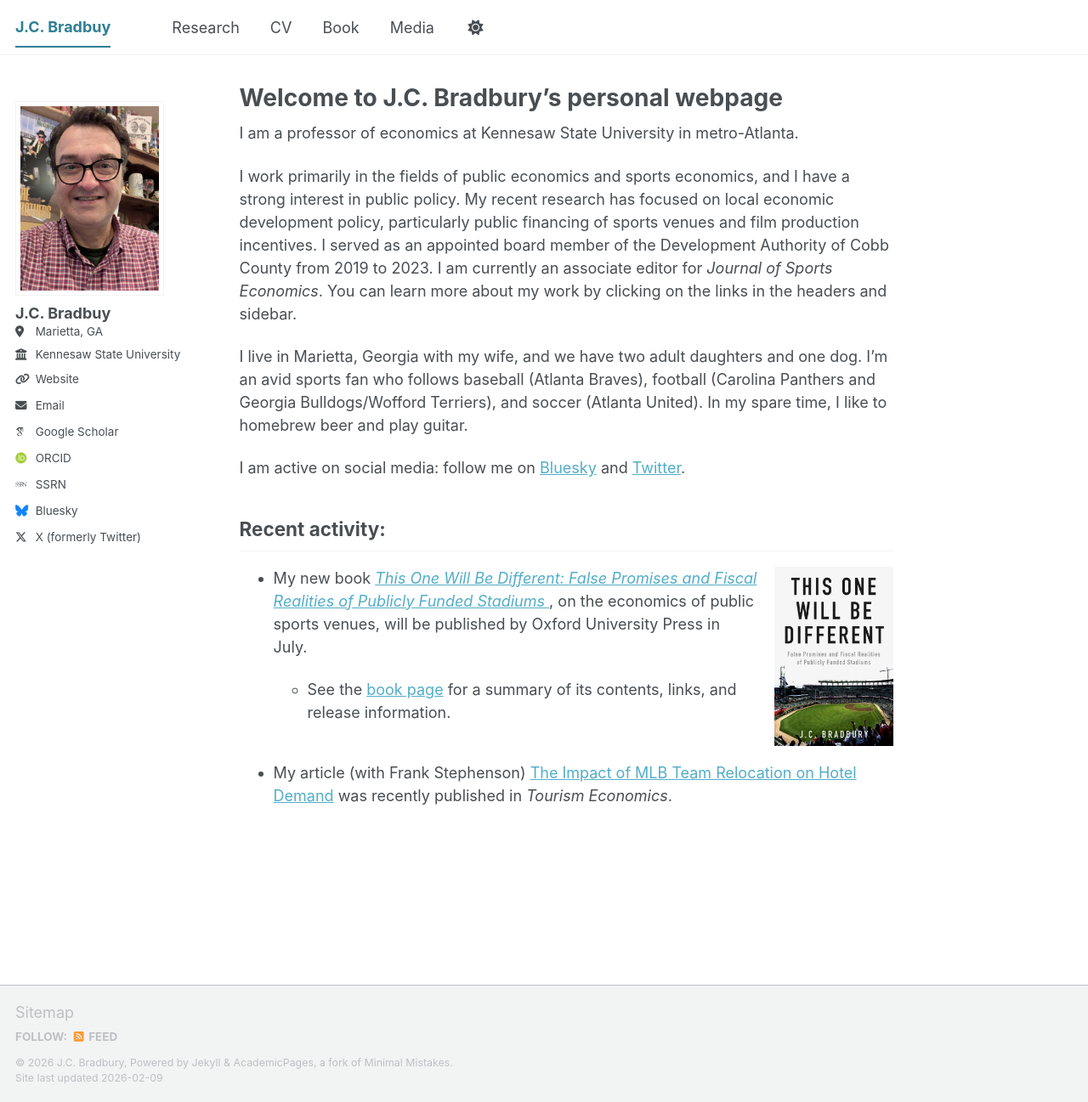
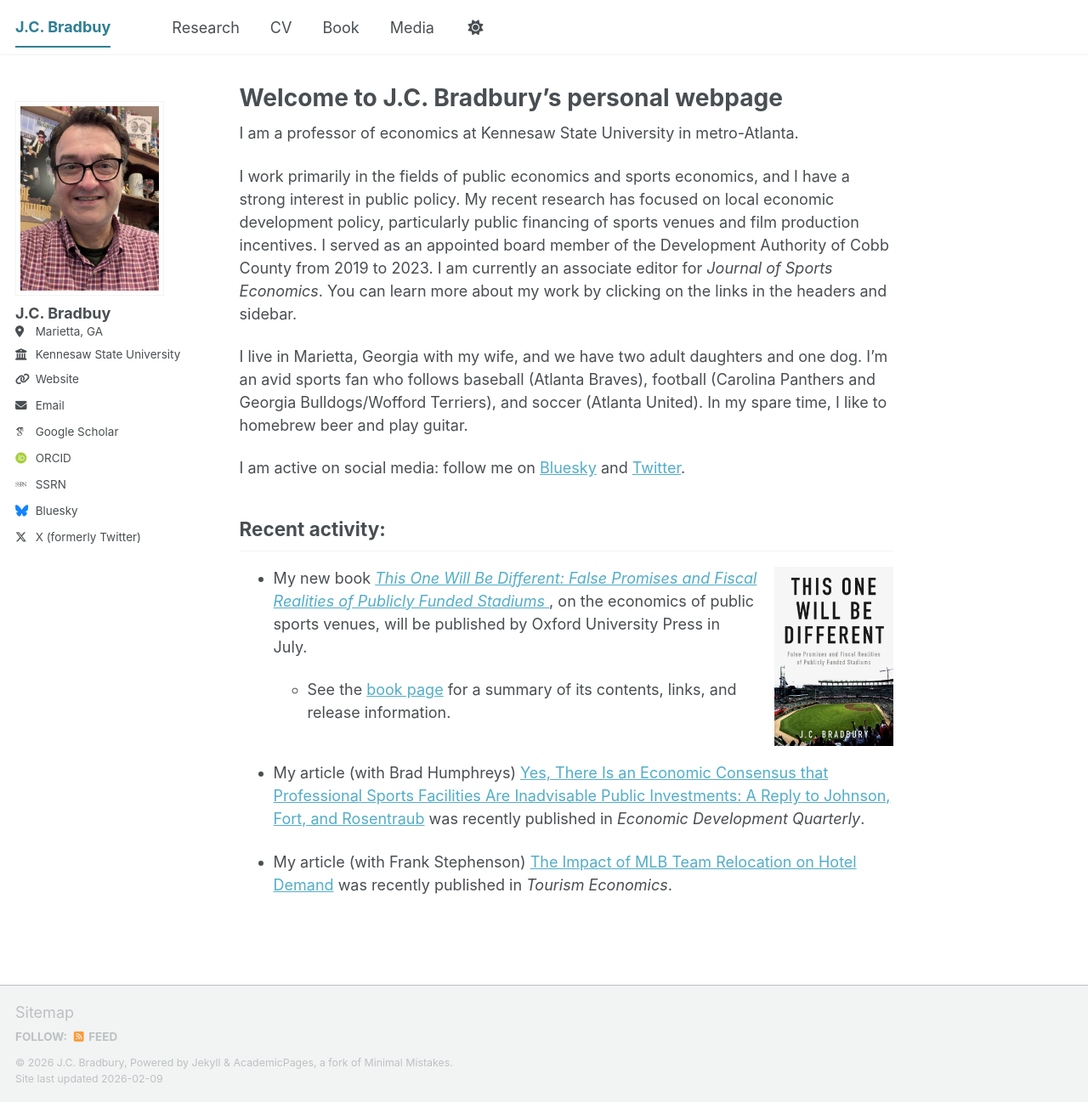
Before and after one commit to jcbradbury/jcbradbury.github.io, a Jekyll site: the page built from _pages/about.md, in a window 1280 px wide and 1297 px high. Shown: the whole window at 85% size. Built offline with Jekyll 4.4.1, drawn with Linux system fonts in a browser that asks for light colours; some web fonts are replaced; a script bundle is joined from its source files by our own code; library files that are not in the unit come from our copies.

Commit message:
Update about.md

```diff
--- a/_pages/about.md
+++ b/_pages/about.md
@@ -51,7 +51,8 @@
 </ul>
 
 
-
+- My article (with Brad Humphreys) [Yes, There Is an Economic Consensus that Professional Sports Facilities Are Inadvisable Public
+Investments: A Reply to Johnson, Fort, and Rosentraub](https://journals.sagepub.com/doi/10.1177/08912424261418035) was recently published in *Economic Development Quarterly*.
 
 - My article (with Frank Stephenson)  [The Impact of MLB Team Relocation on Hotel Demand](https://journals.sagepub.com/doi/10.1177/13548166251405295) was recently published in *Tourism Economics*.
 
```
Also changed, not shown: other parts of _pages/about.md (+1 -2 lines).
